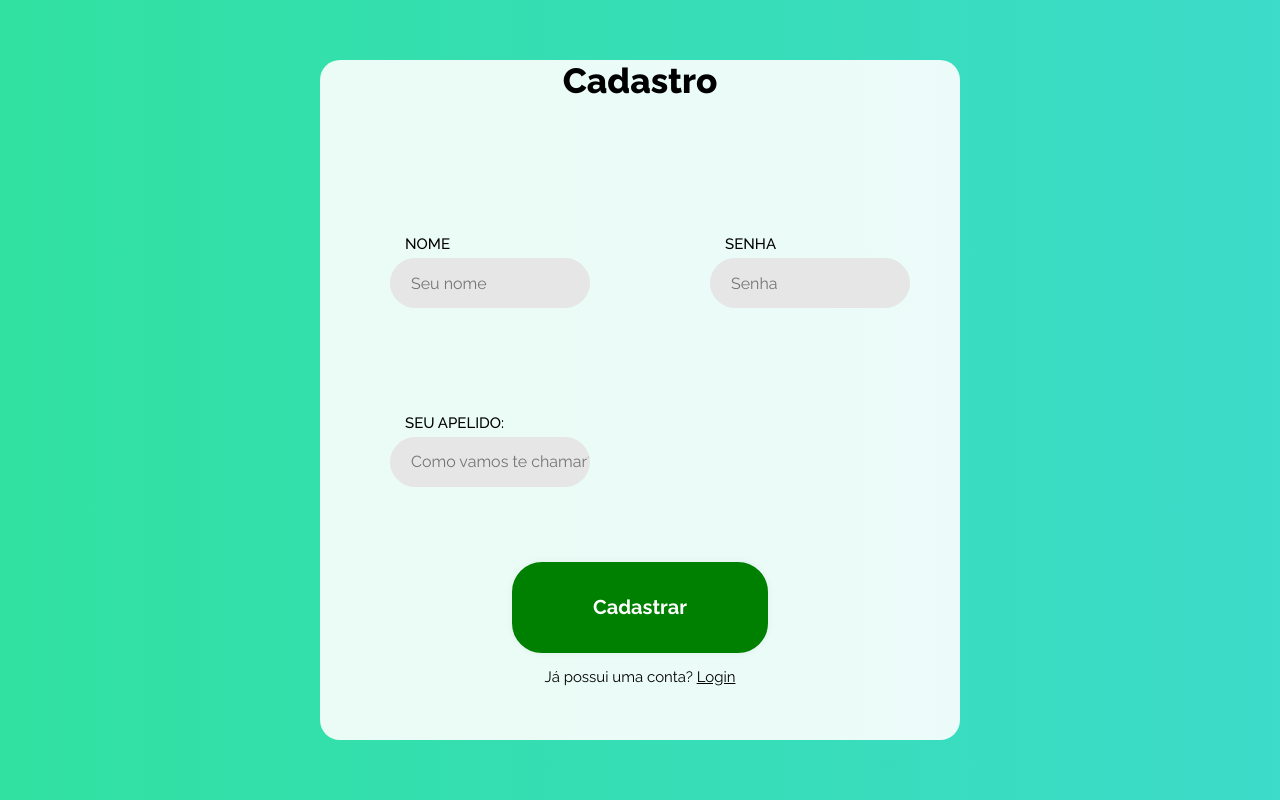
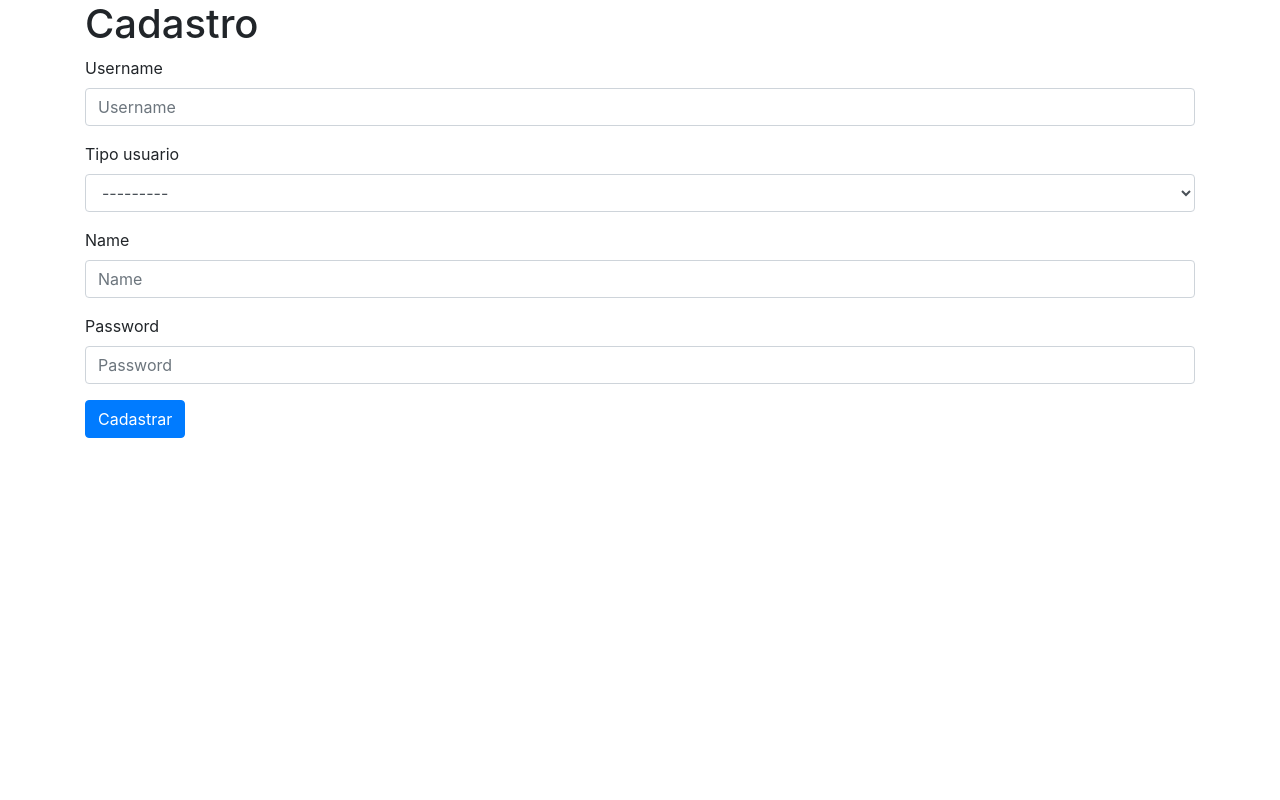
Before and after one commit to vicenteels/EcoBag, a Django app: page /cadastro/ in a window 1280 px wide. Run offline with Django 5.2, Linux system fonts and the light colour scheme; some libraries are stand-ins or nearby versions.

Commit message:
ajustes de redirecionamento e cadastro

```diff
--- a/ecobag/forms.py
+++ b/ecobag/forms.py
@@ -4,14 +4,14 @@ from .models import Usuario, Descarte, Pontuacao
 class UsuarioModelForm(forms.ModelForm):
     class Meta:
         model = Usuario
-        field = ['username', 'tipo_usuario', 'name', 'password']
+        fields = ['username', 'tipo_usuario', 'name', 'password']
 
 class DescarteModelForm(forms.ModelForm):
     class Meta:
         model = Descarte
-        field = ['id_descarte', 'data', 'status_descarte', 'nome_usuario']
+        fields = ['id_descarte', 'data', 'status_descarte', 'nome_usuario']
 
 class PontuacaoModelForm(forms.ModelForm):
     class Meta:
         model = Pontuacao
-        field = ['id_pontuacao', 'pontuacao', 'nome_usuario', 'id_descarte']
+        fields = ['id_pontuacao', 'pontuacao', 'nome_usuario', 'id_descarte']
--- a/ecobag/models.py
+++ b/ecobag/models.py
@@ -2,7 +2,7 @@ from django.db import models
 
 
 TIPO_USUARIO_CHOICES = [
-    ('DESCARATADOR', 'Descartador'),
+    ('DESCARTADOR', 'Descartador'),
     ('CATADOR', 'Catador'),
 ]
 
--- a/ecobag/templates/cadastro.html
+++ b/ecobag/templates/cadastro.html
@@ -1,53 +1,24 @@
+{% load bootstrap4 %}
 <!DOCTYPE html>
-<html lang="pt-BR">
-
+<html lang="pt-br">
 <head>
-  <meta charset="UTF-8" />
-  <meta name="viewport" content="width=device-width, initial-scale=1.0" />
-  <link rel="stylesheet" href="../static/css/cadastro.css" />
-  <!-- <link rel="stylesheet" href="../login/login.html"> -->
-
-  <title>Cadastro</title>
+    <meta charset="UTF-8">
+    <meta name="viewport" content="width=device-width, initial-scale=1.0">
+    <title>Cadastro</title>
+    {% bootstrap_css %}
 </head>
-
 <body>
-  <div class="box">
-    <div class="boxcadastro">
-      <div class="texto-titulo">Cadastro</div>
-      <div class="inputs-separados">
-        <div class="inputs-box">
-          <div class="inputs">
-            <span>NOME</span>
-            <input type="text" id="nome" placeholder="Seu nome"/>
-          </div>
-
-          <div class="inputs">
-            <span>SEU APELIDO:</span>
-            <input type="text" placeholder="Como vamos te chamar?" id="apelido"/>
-          </div>
-        </div>
-
-        <div class="inputs-box">
-          <div class="inputs">
-            <span>SENHA</span>
-            <input type="password" placeholder="Senha" id="senha"/>
-          </div>
-
-        </div>
-      </div>
-
-      <div class="voltar-login">
-        <button id="register-button" class="button" onclick="showLoading()">Cadastrar</button>
-        <span>
-          Já possui uma conta?
-          <a href="/login">Login</a>
-        </span>
-      </div>
-    </div>
-  </div>
+    <main class="container">
+        <h1>Cadastro</h1>
+        {% bootstrap_messages %}
+        <form action="{% url 'cadastro' %}" method="post" class="form" autocomplete="off" enctype="multipart/form-data">
+            {% csrf_token %}
+            {% bootstrap_form form %}
+            {% buttons %}
+                <button type="submit" class="btn btn-primary">Cadastrar</button>
+            {% endbuttons %}
+        </form>
+    </main>
+{% bootstrap_javascript jquery='full' %}
 </body>
-
-<!-- <script src="./js/cadastro.js"></script> -->
-<script src="../static/js/loading.js"></script>
-
 </html>
--- a/ecobag/views.py
+++ b/ecobag/views.py
@@ -1,24 +1,39 @@
-from django.shortcuts import render
-# from .forms import UsuarioModelForm
+from django.shortcuts import render, redirect
+from .forms import UsuarioModelForm
 from django.contrib import messages
+from .models import Usuario, Descarte, Pontuacao
 
 def index(request):
     return render(request, 'index.html')
 
 def cadastro(request):
-    # if request.method == 'POST':
-    #     form = UsuarioModelForm(request.POST, request.FILES)
-    #     if form.is_valid():
-    #         form.save()
-    #         messages.success(request, 'Usuario cadastrado com sucesso')
-    #     else:
-    #         messages.success(request, 'Erro ao cadastrar usuário')
-    # else:
-    #     form = UsuarioModelForm()
-    #     context = {
-    #         'form' : form
-    #     }
-    return render(request, 'cadastro.html')
+    if request.method == 'POST':
+        form = UsuarioModelForm(request.POST, request.FILES)
+        if form.is_valid():
+            usuario = form.save()  # Salva o usuário e retorna a instância
+            messages.success(request, 'Usuário cadastrado com sucesso')
+
+            if usuario.tipo_usuario == 'DESCARTADOR':
+                print("Redirecionando para homeusu")  # Debug
+                return redirect('homeusu')
+            elif usuario.tipo_usuario == 'CATADOR':
+                print("Redirecionando para homecat")  # Debug
+                return redirect('homecat')
+
+            # Adiciona mensagem de erro genérico
+            messages.error(request, 'Erro ao determinar o tipo de usuário')
+
+            print(f"Dados enviados: {request.POST}")
+
+        else:
+            messages.error(request, 'Erro ao cadastrar usuário')
+    else:
+        form = UsuarioModelForm()
+
+    context = {
+        'form': form
+    }
+    return render(request, 'cadastro.html', context)
 
 def login(request):
     return render(request, 'login.html')
--- a/ti/urls.py
+++ b/ti/urls.py
@@ -1,19 +1,3 @@
-"""
-URL configuration for ti project.
-
-The `urlpatterns` list routes URLs to views. For more information please see:
-    https://docs.djangoproject.com/en/5.1/topics/http/urls/
-Examples:
-Function views
-    1. Add an import:  from my_app import views
-    2. Add a URL to urlpatterns:  path('', views.home, name='home')
-Class-based views
-    1. Add an import:  from other_app.views import Home
-    2. Add a URL to urlpatterns:  path('', Home.as_view(), name='home')
-Including another URLconf
-    1. Import the include() function: from django.urls import include, path
-    2. Add a URL to urlpatterns:  path('blog/', include('blog.urls'))
-"""
 from django.contrib import admin
 from django.urls import path
 from ecobag.views import index, cadastro, login, homecat, homeusu, perfilusu
```
Also changed, not shown: ecobag/templates/homeusu.html (+8 -1 lines).
